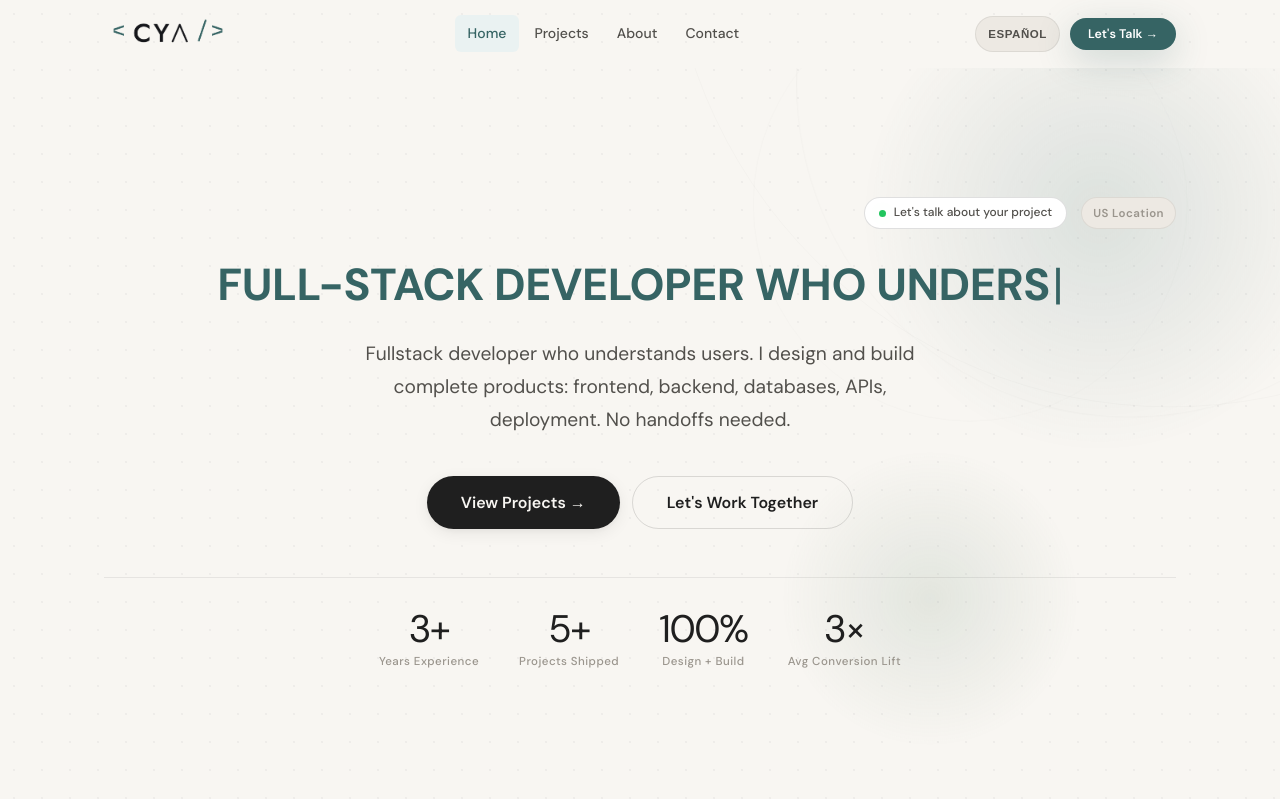
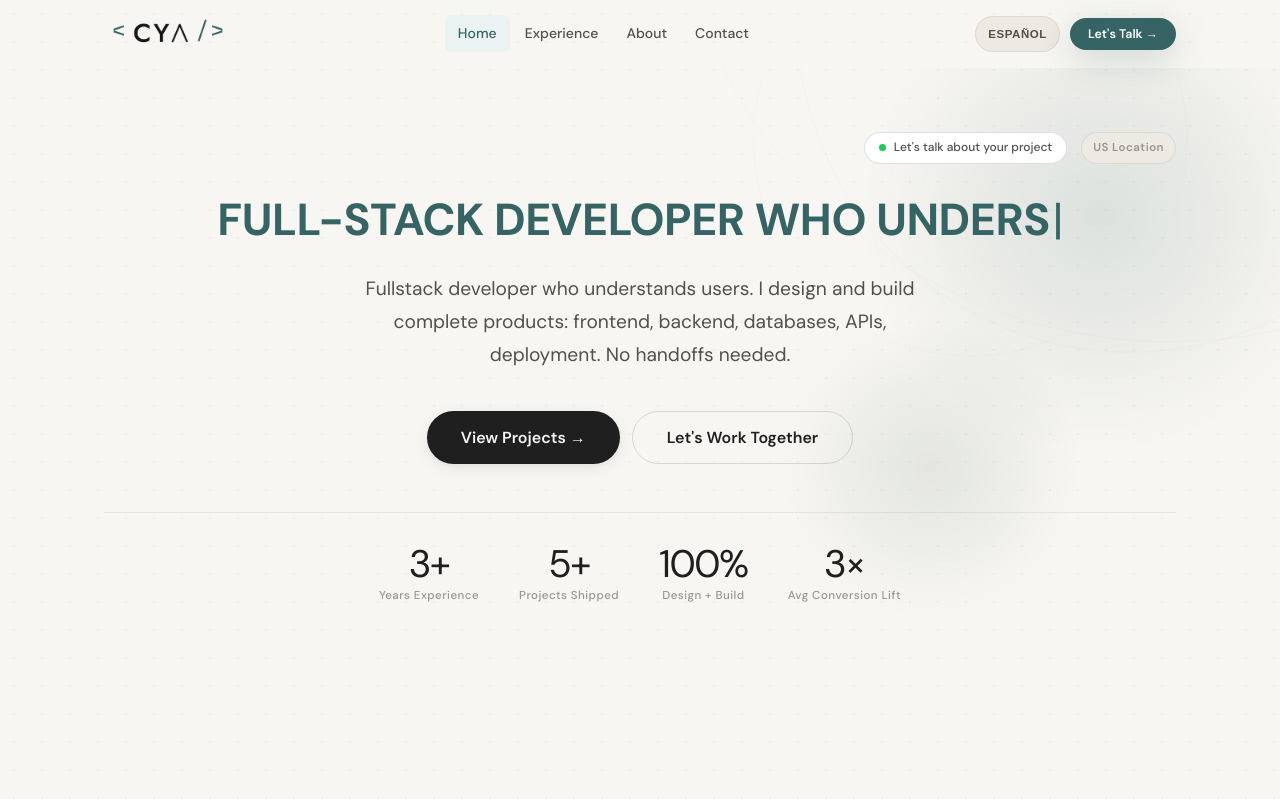
Before and after one commit to ClauYA/cya-portfolio, a React (Vite) app in the folder client/: page / in a window 1280 px wide. Shown: the top 799 px of the page. Built offline with nearby package versions, Linux system fonts and the light colour scheme.

Commit message:
updated experience instead of projects

```diff
--- a/client/src/components/Nav.jsx
+++ b/client/src/components/Nav.jsx
@@ -11,12 +11,12 @@ export default function Nav() {
   const stuck = scrollY > 20;
 
   const L = lang === 'es'
-    ? { home: 'Inicio', projects: 'Proyectos', about: 'Sobre mí', services: 'Servicios', contact: 'Contacto', talk: 'Hablemos →' }
-    : { home: 'Home', projects: 'Projects', about: 'About', services: 'Services', contact: 'Contact', talk: "Let's Talk →" };
+    ? { home: 'Inicio', experience: 'Experiencia', about: 'Sobre mí', services: 'Servicios', contact: 'Contacto', talk: 'Hablemos →' }
+    : { home: 'Home', experience: 'Experience', about: 'About', services: 'Services', contact: 'Contact', talk: "Let's Talk →" };
 
   const links = [
     { id: 'home',     label: L.home     },
-    { id: 'projects', label: L.projects },
+    { id: 'projects', label: L.experience },
     { id: 'about',    label: L.about    },
   //  { id: 'services', label: L.services },
     { id: 'contact',  label: L.contact  },
--- a/client/src/pages/HomePage.jsx
+++ b/client/src/pages/HomePage.jsx
@@ -42,7 +42,7 @@ export default function HomePage() {
     <div style={{ paddingTop: 68 }}>
 
       {/* ── HERO ── */}
-      <section style={{ minHeight: 'calc(100vh - 68px)', display: 'flex', alignItems: 'center', padding: 'clamp(64px,8vw,120px) 0', position: 'relative', overflow: 'hidden' }}>
+      <section style={{ display: 'flex', alignItems: 'center', padding: 'clamp(32px,5vw,80px) 0', position: 'relative', overflow: 'hidden' }}>
         <div style={{ position: 'absolute', inset: 0, zIndex: 0, pointerEvents: 'none', overflow: 'hidden' }}>
           {[700, 1060, 460].map((size, i) => (
             <div key={i} style={{ position: 'absolute', width: size, height: size, borderRadius: '50%', border: '1px solid var(--border)', right: ['-200px','-420px','80px'][i], top: '50%', marginTop: -size/2, opacity: 0, animation: `ring-appear 14s cubic-bezier(0,0,0.2,1) ${[.3,.6,.9][i]}s forwards` }} />
--- a/client/src/pages/ProjectsPage.jsx
+++ b/client/src/pages/ProjectsPage.jsx
@@ -45,7 +45,7 @@ export default function ProjectsPage() {
                 Selected <em style={{ color: 'var(--accent)', fontStyle: 'normal' }}>work.</em>
               </h1>
               <p className="anim-fadeup d200" style={{ fontSize: '1.05rem', color: 'var(--ink-2)', marginTop: 20, lineHeight: 1.7, maxWidth: 500 }}>
-                Projects spanning fitness technology, SaaS, wellness, and government — each a story from problem to elegant solution.
+                Experience spanning fitness technology, SaaS, wellness, and government: Each a story from problem to elegant solution.
               </p>
             </div>
          <div className="anim-fadeup d300" style={{ display: 'flex', flexDirection: 'column', gap: 12 }}>
```
